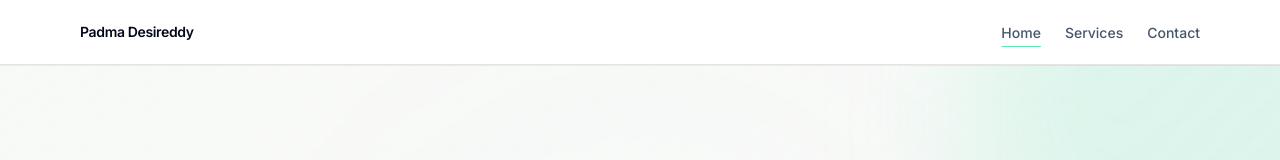
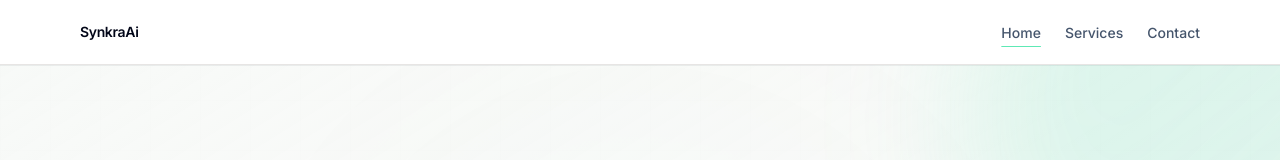
Before and after one commit to kavyachirukuri/ContentAutomateHub, a Next.js app: page / in a window 1280 px wide. Shown: the top 160 px of the page. Built offline with nearby package versions, Linux system fonts and the light colour scheme.

Commit message:
changed to synkraai

```diff
--- a/components/Navbar.tsx
+++ b/components/Navbar.tsx
@@ -25,7 +25,7 @@ export function Navbar() {
           href="/"
           className="text-sm font-semibold tracking-tight text-slate-950"
         >
-          Padma Desireddy
+          SynkraAi
         </Link>
 
         <nav aria-label="Primary">
```
